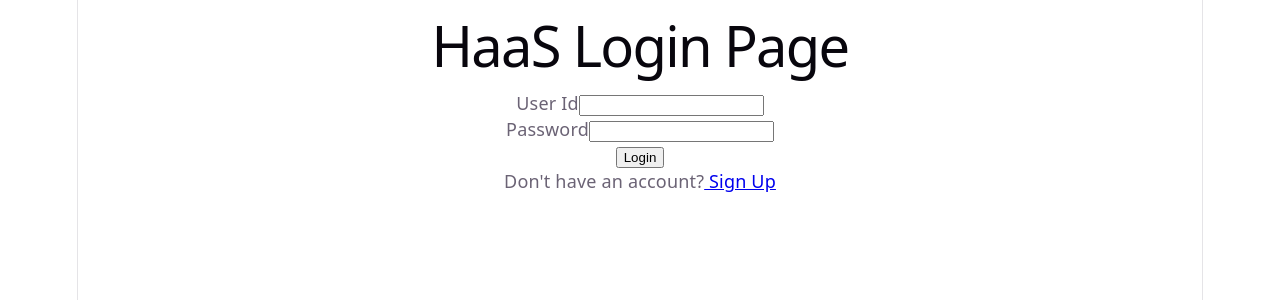
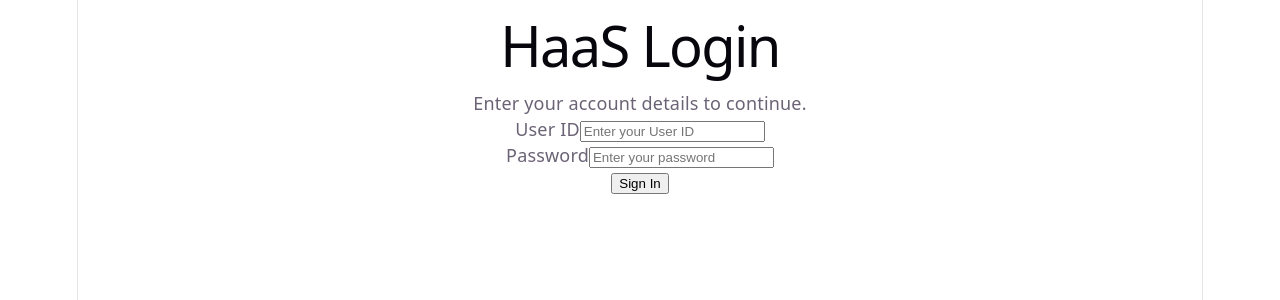
Before and after one commit to RishmitaR/appad_group_project, a React (Vite) app in the folder frontend/: page / in a window 1280 px wide. Shown: the top 300 px of the page. Built offline with nearby package versions, Linux system fonts and the light colour scheme.

Commit message:
Update login page with backend connection

```diff
--- a/frontend/src/pages/Auth/Login.tsx
+++ b/frontend/src/pages/Auth/Login.tsx
@@ -1,79 +1,123 @@
 import React, { useState } from "react";
+import { useNavigate } from "react-router-dom";
 
 function Login() {
-
     const [userId, setUserId] = useState<string>("");
     const [password, setPassword] = useState<string>("");
-    const [error, setError] = useState<string>("");
+    const [errorMessage, setErrorMessage] = useState<string>("");
+    const [isLoading, setIsLoading] = useState<boolean>(false);
 
+    const navigate = useNavigate();
 
-    const handleLogin = (
-        e: React.FormEvent<HTMLFormElement>
+    const handleLogin = async (
+        event: React.FormEvent<HTMLFormElement>
     ) => {
+        event.preventDefault();
 
-        e.preventDefault();
+        const enteredUserId = userId.trim();
 
-        if (userId === "admin" && password === "12345") {
-
-            setError("");
-
-            console.log("Login Successful");
-
-        } else {
-
-            setError("Invalid User ID or Password");
-
+        // Check whether both fields are filled.
+        if (enteredUserId === "" || password === "") {
+            setErrorMessage("Please enter both User ID and password.");
+            return;
         }
 
+        setErrorMessage("");
+        setIsLoading(true);
+
+        try {
+            const loginResponse = await fetch("/api/users/login", {
+                method: "POST",
+                headers: {
+                    "Content-Type": "application/json",
+                },
+                body: JSON.stringify({
+                    userid: enteredUserId,
+                    password: password,
+                }),
+            });
+
+            const responseData = await loginResponse.json();
+
+            // Show an error if the backend rejects the login.
+            if (!loginResponse.ok) {
+                setErrorMessage(
+                    responseData.message ||
+                    "Invalid User ID or password."
+                );
+                return;
+            }
+
+            // Store the logged-in user's ID.
+            localStorage.setItem(
+                "currentUser",
+                responseData.userid || enteredUserId
+            );
+
+            // Go to the project management page.
+            navigate("/projectmanagement");
+        } catch (error) {
+            console.error("Login request failed:", error);
+
+            setErrorMessage(
+                "Unable to connect to the server. Please try again."
+            );
+        } finally {
+            setIsLoading(false);
+        }
     };
 
+    return (
+        <div className="login-page">
+            <div className="login-container">
+                <h1>HaaS Login</h1>
 
-    return (
-        <div>
-
-            <h1>HaaS Login Page</h1>
+                <p>Enter your account details to continue.</p>
 
                 <form onSubmit={handleLogin}>
-
-                <div>
-                    <label>User Id</label>
+                    <div className="form-group">
+                        <label htmlFor="userId">User ID</label>
 
                         <input
+                            id="userId"
                             type="text"
                             value={userId}
-                        onChange={(e) => setUserId(e.target.value)}
+                            onChange={(event) =>
+                                setUserId(event.target.value)
+                            }
+                            placeholder="Enter your User ID"
+                            autoComplete="username"
+                            disabled={isLoading}
                         />
-
                     </div>
 
-
-                <div>
-                    <label>Password</label>
+                    <div className="form-group">
+                        <label htmlFor="password">Password</label>
 
                         <input
+                            id="password"
                             type="password"
                             value={password}
-                        onChange={(e) => setPassword(e.target.value)}
+                            onChange={(event) =>
+                                setPassword(event.target.value)
+                            }
+                            placeholder="Enter your password"
+                            autoComplete="current-password"
+                            disabled={isLoading}
                         />
-
                     </div>
 
+                    {errorMessage !== "" && (
+                        <p className="error-message">
+                            {errorMessage}
+                        </p>
+                    )}
 
-                {error && <p>{error}</p>}
-
-
-                <button type="submit">
-                    Login
+                    <button type="submit" disabled={isLoading}>
+                        {isLoading ? "Signing In..." : "Sign In"}
                     </button>
-
-
-                <p>
-                    Don't have an account?
-                    <a href="/signup"> Sign Up</a>
-                </p>
-
                 </form>
-
+            </div>
         </div>
     );
 }
```
Lines whose indentation alone changed are shown as unchanged.
